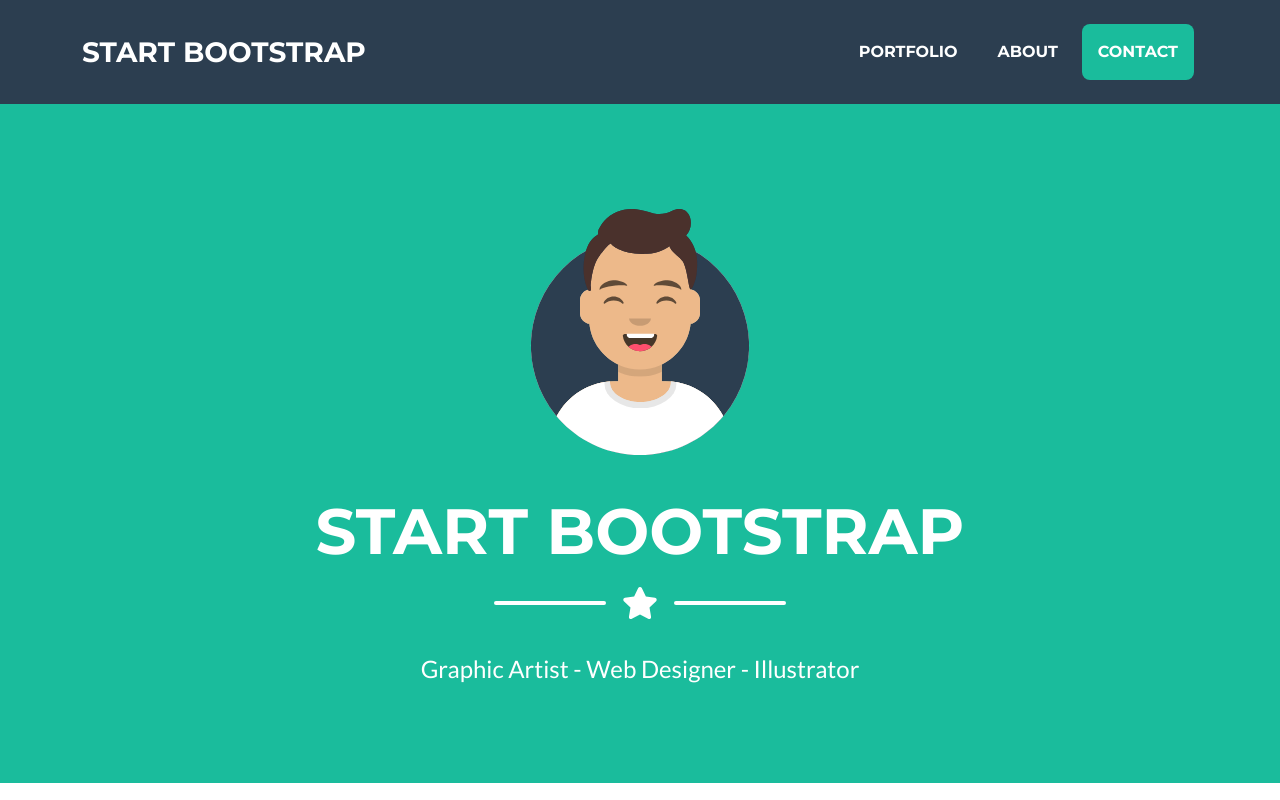
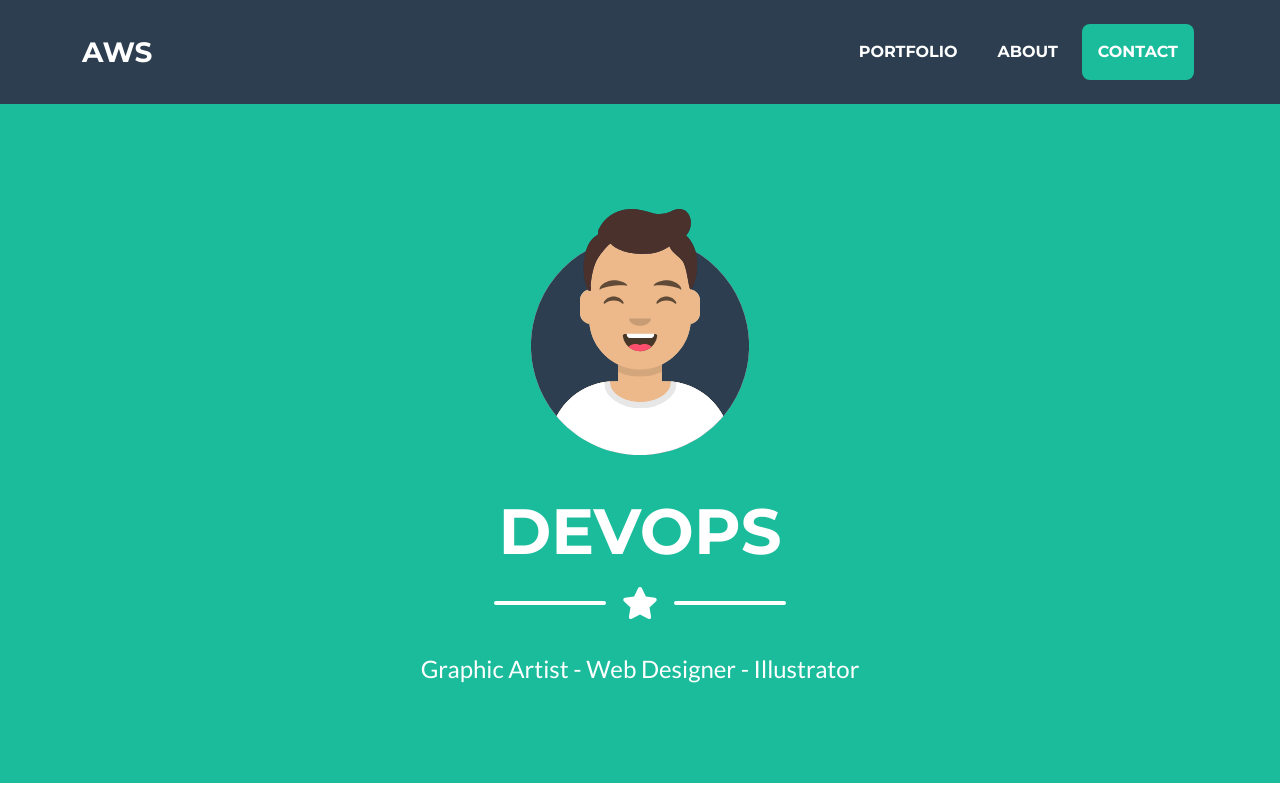
Before and after one commit to Penguin135/ci-cd-example, a plain HTML site: page index.html in a window 1280 px wide. Shown: the top 800 px of the page. Drawn offline with nearby package versions, Linux system fonts and the light colour scheme.

Commit message:
add container_check.sh, update index.html

```diff
--- a/index.html
+++ b/index.html
@@ -20,7 +20,7 @@
         <!-- Navigation-->
         <nav class="navbar navbar-expand-lg bg-secondary text-uppercase fixed-top" id="mainNav">
             <div class="container">
-                <a class="navbar-brand" href="#page-top">Start Bootstrap</a>
+                <a class="navbar-brand" href="#page-top">AWS</a>
                 <button class="navbar-toggler text-uppercase font-weight-bold bg-primary text-white rounded" type="button" data-bs-toggle="collapse" data-bs-target="#navbarResponsive" aria-controls="navbarResponsive" aria-expanded="false" aria-label="Toggle navigation">
                     Menu
                     <i class="fas fa-bars"></i>
@@ -40,7 +40,7 @@
                 <!-- Masthead Avatar Image-->
                 <img class="masthead-avatar mb-5" src="assets/img/avataaars.svg" alt="..." />
                 <!-- Masthead Heading-->
-                <h1 class="masthead-heading text-uppercase mb-0">Start Bootstrap</h1>
+                <h1 class="masthead-heading text-uppercase mb-0">DevOps</h1>
                 <!-- Icon Divider-->
                 <div class="divider-custom divider-light">
                     <div class="divider-custom-line"></div>
```
Also changed, not shown: 1 other file.
